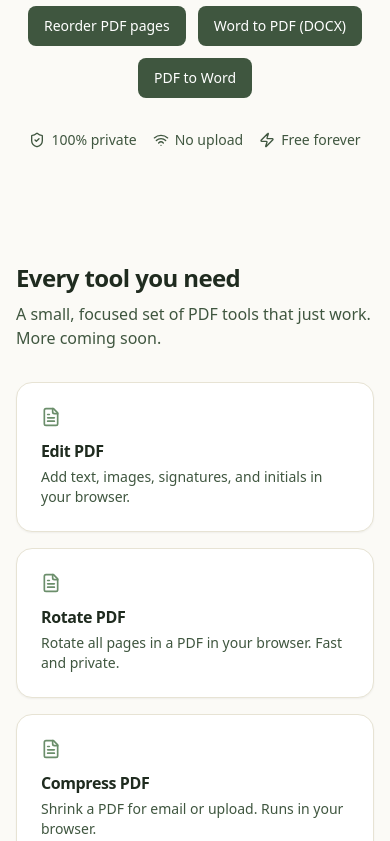
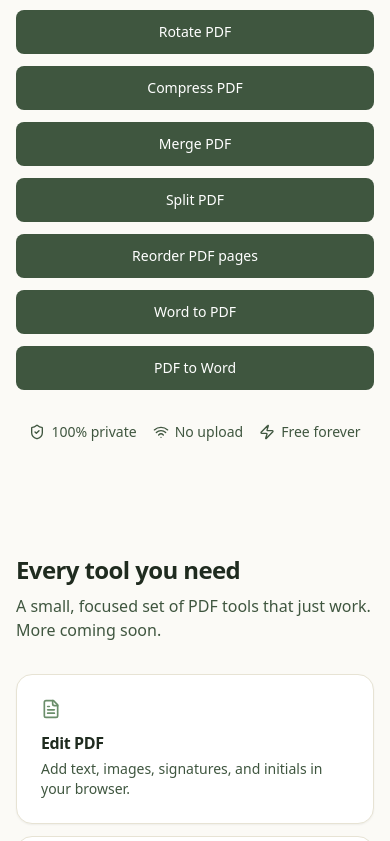
Before and after one commit to lorenzo-gu/calmpdf, a Next.js app: page / in a window 390 px wide. Shown: the part 423-1264 px from the top of the page. Built offline with nearby package versions, Linux system fonts and the light colour scheme.

Commit message:
Improve homepage tool button grid responsiveness on mobile

```diff
--- a/src/app/page.tsx
+++ b/src/app/page.tsx
@@ -15,13 +15,13 @@ export default function HomePage() {
           Your files never leave your device — no upload, no signup, no limits.
         </p>
 
-        <div className="mt-8 flex flex-wrap gap-3 justify-center">
+        <div className="mt-8 grid w-full grid-cols-1 gap-3 sm:grid-cols-2 md:flex md:w-auto md:flex-wrap md:justify-center">
           <Link href="/tools" className="btn-primary">
             All PDF tools
           </Link>
           {TOOLS.map((t) => (
-            <Link key={t.slug} href={`/${t.slug}`} className="btn-primary">
-              {t.h1}
+            <Link key={t.slug} href={`/${t.slug}`} className="btn-primary text-center min-h-11 flex items-center justify-center">
+              {t.slug === "docx-to-pdf" ? "Word to PDF" : t.h1}
             </Link>
           ))}
         </div>
@@ -39,11 +39,11 @@ export default function HomePage() {
           A small, focused set of PDF tools that just work. More coming soon.
         </p>
 
-        <div className="mt-8 grid gap-4 md:grid-cols-3">
+        <div className="mt-8 grid grid-cols-1 gap-3 sm:grid-cols-2 md:grid-cols-3 md:gap-4">
           {TOOLS.map((t) => (
-            <Link key={t.slug} href={`/${t.slug}`} className="card no-underline hover:border-sage-300 transition-colors">
+            <Link key={t.slug} href={`/${t.slug}`} className="card no-underline hover:border-sage-300 transition-colors min-w-0 h-full">
               <FileText className="h-5 w-5 text-sage-500" />
-              <h3 className="mt-3 font-semibold text-sage-900">{t.h1}</h3>
+              <h3 className="mt-3 font-semibold text-sage-900 break-words">{t.slug === "docx-to-pdf" ? "Word to PDF" : t.h1}</h3>
               <p className="mt-1 text-sm text-sage-700">{t.tagline}</p>
             </Link>
           ))}
```
